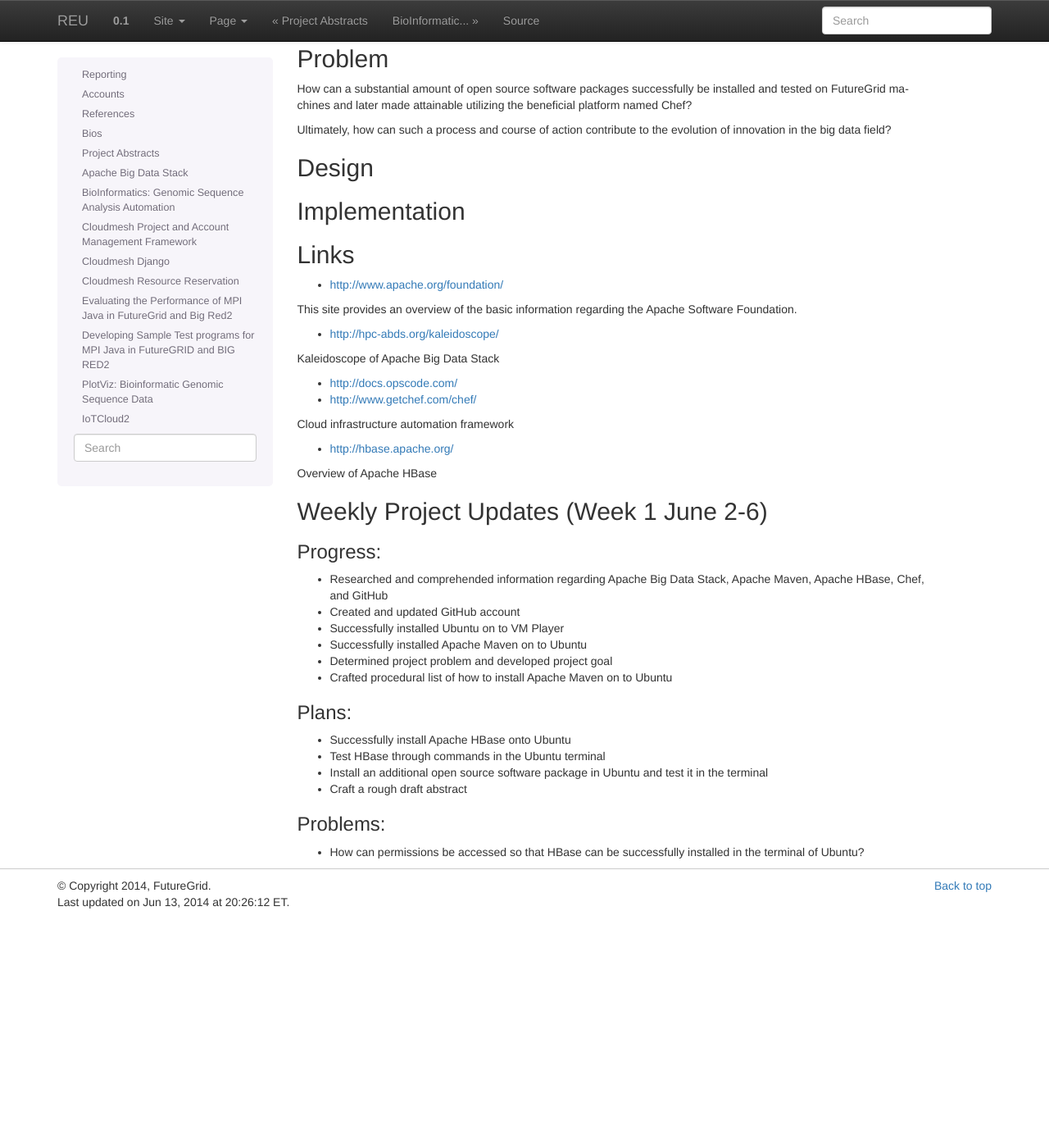
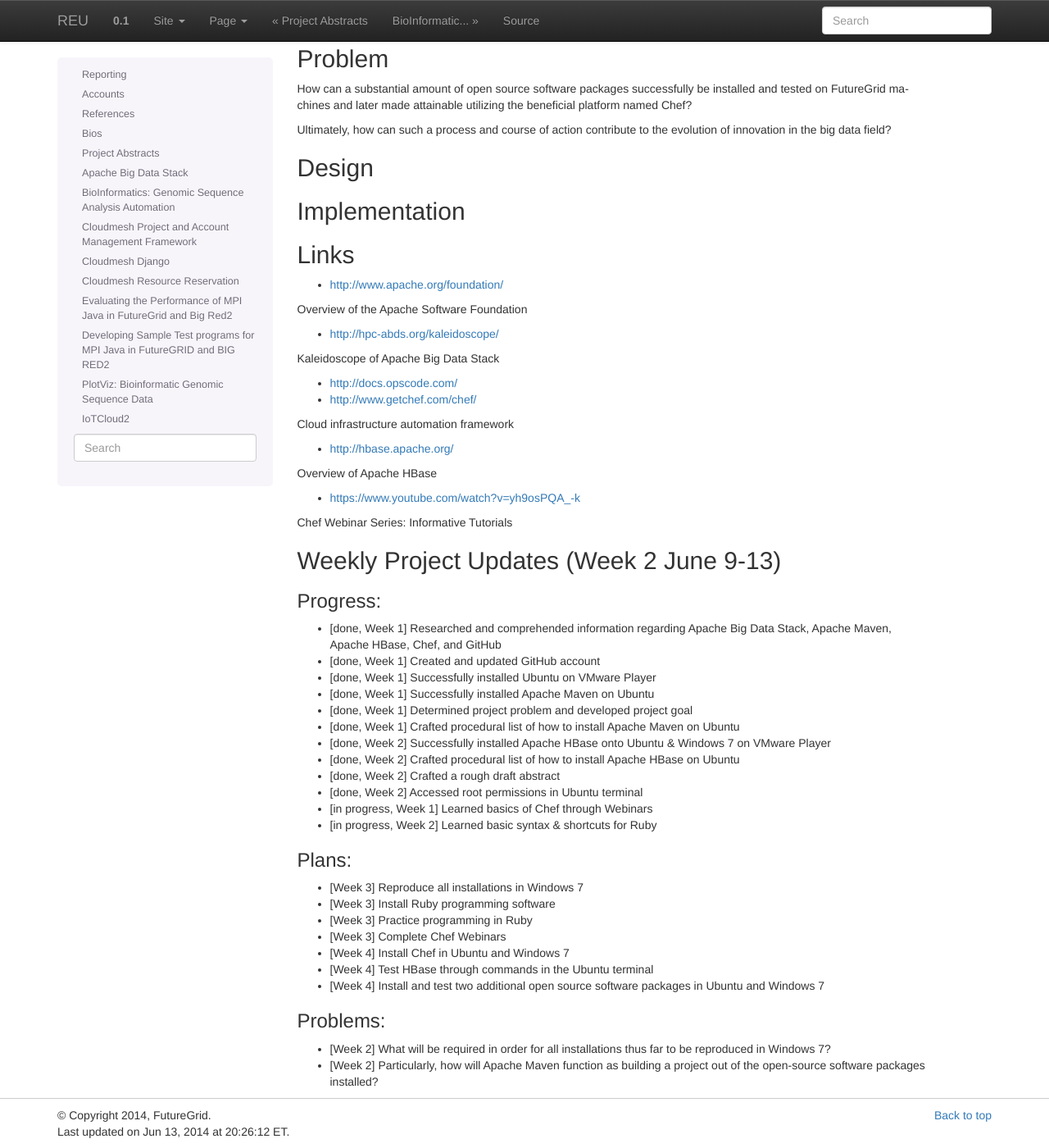
Before and after one commit to cloudmesh-project/reu-2014, a Sphinx documentation site: the page built from doc/source/projects/bigdata.rst, in a window 1280 px wide and 1400 px high, scrolled down 148 px. Shown: the whole window at 82% size. Built offline with Sphinx 7.4.7, drawn with Linux system fonts in a browser that asks for light colours; before the commit the page ends 1268 px from its top, so only the background shows below that.

Commit message:
Update bigdata.rst

```diff
--- a/doc/source/projects/bigdata.rst
+++ b/doc/source/projects/bigdata.rst
@@ -28,7 +28,7 @@
 
 * http://www.apache.org/foundation/
 
-This site provides an overview of the basic information regarding the Apache Software Foundation.
+Overview of the Apache Software Foundation
 
 * http://hpc-abds.org/kaleidoscope/
 
@@ -44,39 +44,61 @@
 
 Overview of Apache HBase
 
-Weekly Project Updates (Week 1 June 2-6)
+* https://www.youtube.com/watch?v=yh9osPQA_-k
+
+Chef Webinar Series: Informative Tutorials
+
+Weekly Project Updates (Week 2 June 9-13)
 ----------------------------------------------------------------------
 
 Progress:
 ^^^^^^^^^^^^^^^^^^^^^^^^^^^^^^^^^^^^^^^^^^^^^^^^^^^^^^^^^^^^
 
-* Researched and comprehended information regarding Apache Big Data
+* [done, Week 1] Researched and comprehended information regarding Apache Big Data
   Stack, Apache Maven, Apache HBase, Chef, and GitHub
 
-* Created and updated GitHub account
+* [done, Week 1] Created and updated GitHub account
 
-* Successfully installed Ubuntu on to VM Player
+* [done, Week 1] Successfully installed Ubuntu on VMware Player
 
-* Successfully installed Apache Maven on to Ubuntu
+* [done, Week 1] Successfully installed Apache Maven on Ubuntu
 
-* Determined project problem and developed project goal
+* [done, Week 1] Determined project problem and developed project goal
 
-* Crafted procedural list of how to install Apache Maven on to Ubuntu
+* [done, Week 1] Crafted procedural list of how to install Apache Maven on Ubuntu
+
+* [done, Week 2] Successfully installed Apache HBase onto Ubuntu & Windows 7 on VMware Player
+
+* [done, Week 2] Crafted procedural list of how to install Apache HBase on Ubuntu
+
+* [done, Week 2] Crafted a rough draft abstract
+
+* [done, Week 2] Accessed root permissions in Ubuntu terminal
+
+* [in progress, Week 1] Learned basics of Chef through Webinars
+
+* [in progress, Week 2] Learned basic syntax & shortcuts for Ruby
 
 Plans:
 ^^^^^^^^^^^^^^^^^^^^^^^^^^^^^^^^^^^^^^^^^^^^^^^^^^^^^^^^^^^^
 
-* Successfully install Apache HBase onto Ubuntu
+* [Week 3] Reproduce all installations in Windows 7
 
-* Test HBase through commands in the Ubuntu terminal
+* [Week 3] Install Ruby programming software
 
-* Install an additional open source software package in Ubuntu and
-  test it in the terminal
+* [Week 3] Practice programming in Ruby
 
-* Craft a rough draft abstract
+* [Week 3] Complete Chef Webinars
+
+* [Week 4] Install Chef in Ubuntu and Windows 7
+
+* [Week 4] Test HBase through commands in the Ubuntu terminal
+
+* [Week 4] Install and test two additional open source software packages in Ubuntu and Windows 7
 
 Problems:
 ^^^^^^^^^^^^^^^^^^^^^^^^^^^^^^^^^^^^^^^^^^^^^^^^^^^^^^^^^^^^
 
-* How can permissions be accessed so that HBase can be successfully
-  installed in the terminal of Ubuntu?
+* [Week 2] What will be required in order for all installations thus far to be reproduced in Windows 7?
+
+* [Week 2] Particularly, how will Apache Maven function as building a project out of the open-source software packages installed?
```
